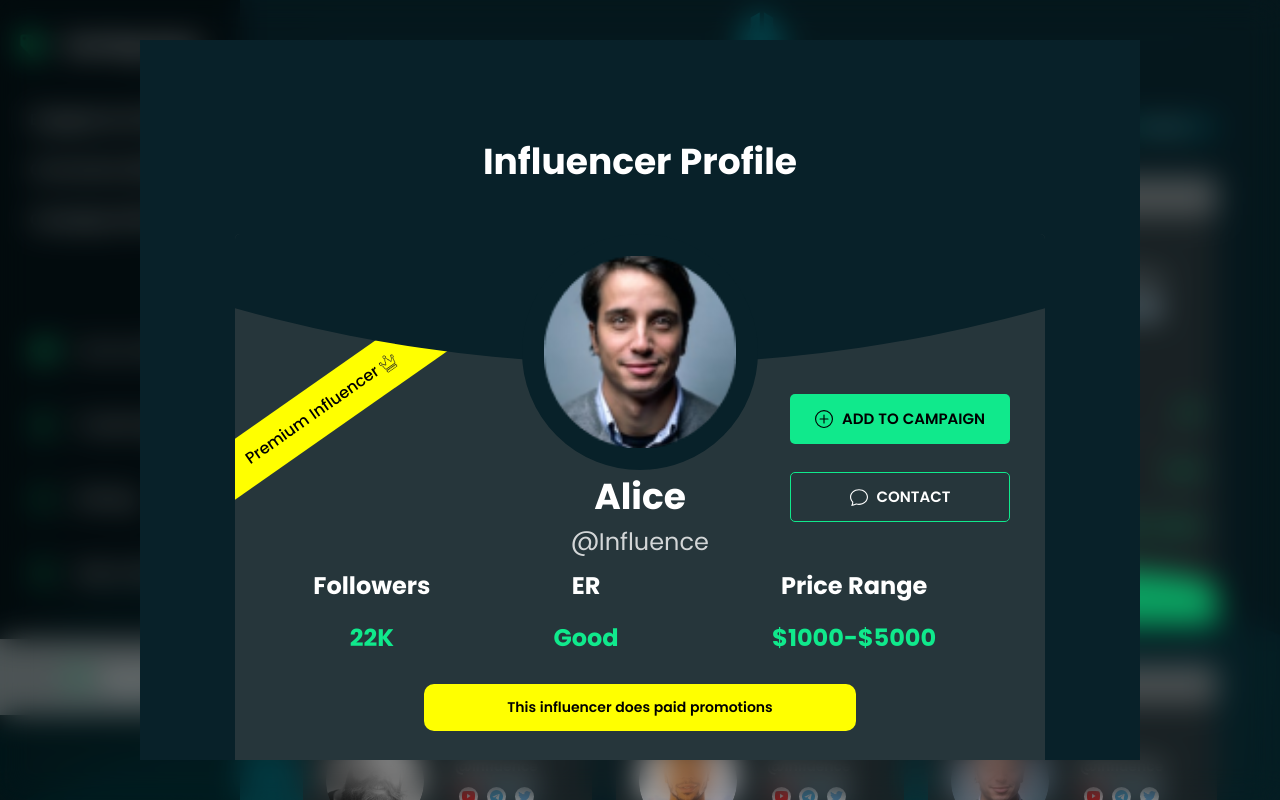
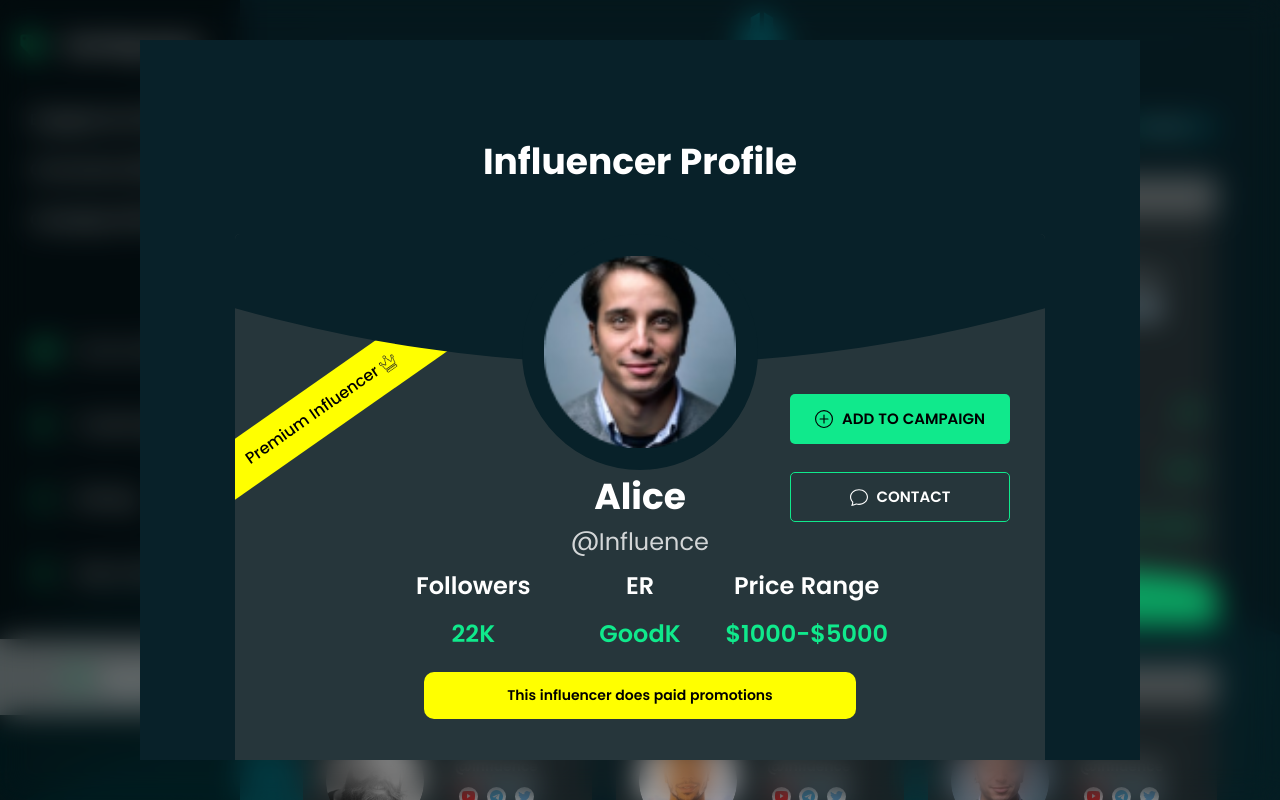
Before and after one commit to devlancer412/influx-frontend, a Next.js app: page / in a window 1280 px wide. Both pictures are taken after a click on the element 447 px from the left and 1053 px from the top of the page. Shown: the part 653-1453 px from the top of the page. Built offline with nearby package versions, Linux system fonts and the light colour scheme.

Commit message:
table fix

```diff
--- a/components/dialog/influenceprofile/index.tsx
+++ b/components/dialog/influenceprofile/index.tsx
@@ -77,24 +77,22 @@ const InfluenceProfile: React.FC<InfluenceProps> = ({
           <p className='text-[24px] text-white leading-[36px] opacity-80'>
             @{nickName}
           </p>
-          <table className='table-auto w-full text-[24px] leading-[36px]'>
-            <thead className='font-semibold text-white'>
-              <tr>
-                <th className='py-2'>Followers</th>
-                <th className='py-2'>ER</th>
-                <th className='py-2'>Price Range</th>
-              </tr>
-            </thead>
-            <tbody className='font-extrabold text-[#10E98C]'>
-              <tr>
-                <th className='py-2'>{followers}K</th>
-                <th className='py-2'>{er}</th>
-                <th className='py-2'>
-                  ${bottomPrice}-${topPrice}
-                </th>
-              </tr>
-            </tbody>
-          </table>
+          <div className='w-[500px] grid grid-cols-3 gap-0 text-[24px] leading-[36px] font-semibold mt-2'>
+            <div className='flex flex-col items-center'>
+              <h3 className='text-white mb-3'>Followers</h3>
+              <h3 className='text-[#10E98C]'>{followers}K</h3>
+            </div>
+            <div className='flex flex-col items-center'>
+              <h3 className='text-white mb-3'>ER</h3>
+              <h3 className='text-[#10E98C]'>{er}K</h3>
+            </div>
+            <div className='flex flex-col items-center'>
+              <h3 className='text-white mb-3'>Price Range</h3>
+              <h3 className='text-[#10E98C]'>
+                ${bottomPrice}-${topPrice}
+              </h3>
+            </div>
+          </div>
           <div className='rounded-[10px] py-[13px] px-[83px] bg-[#FFFF00] text-black font-semibold text-[14px] leading-[21px] mt-5'>
             This influencer does paid promotions
           </div>
```
